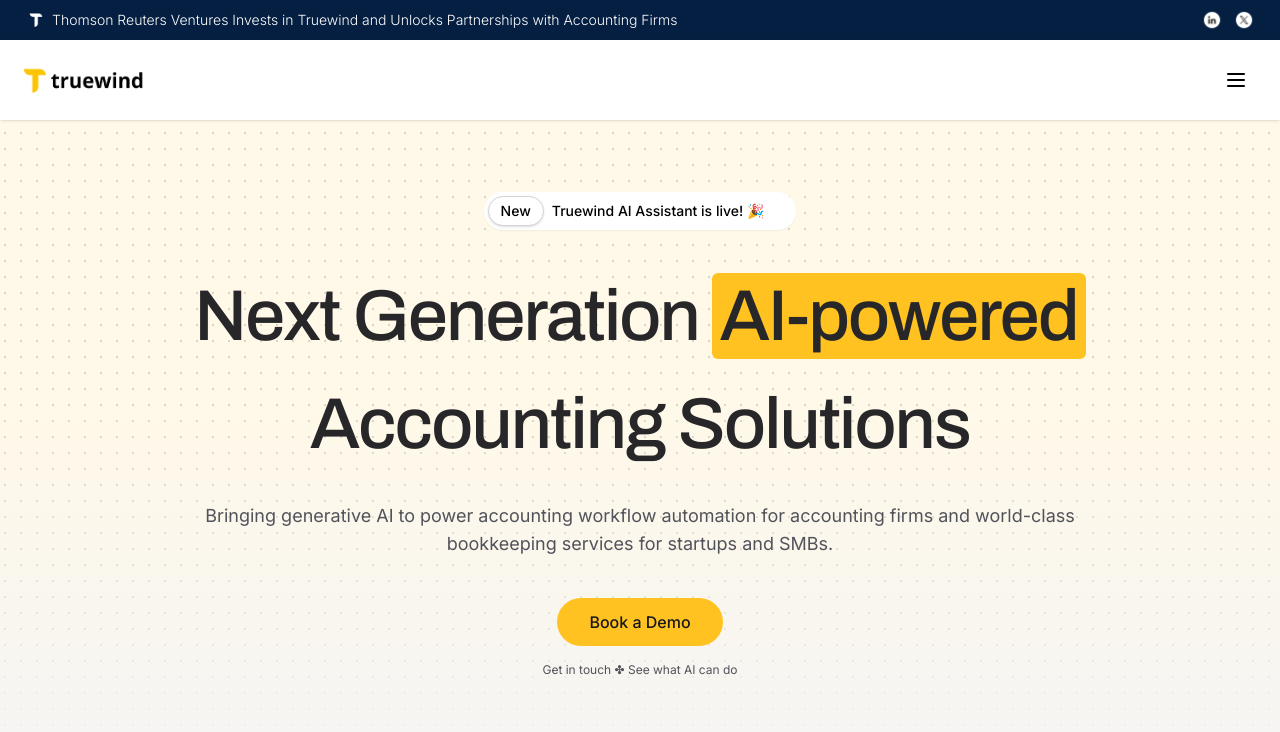
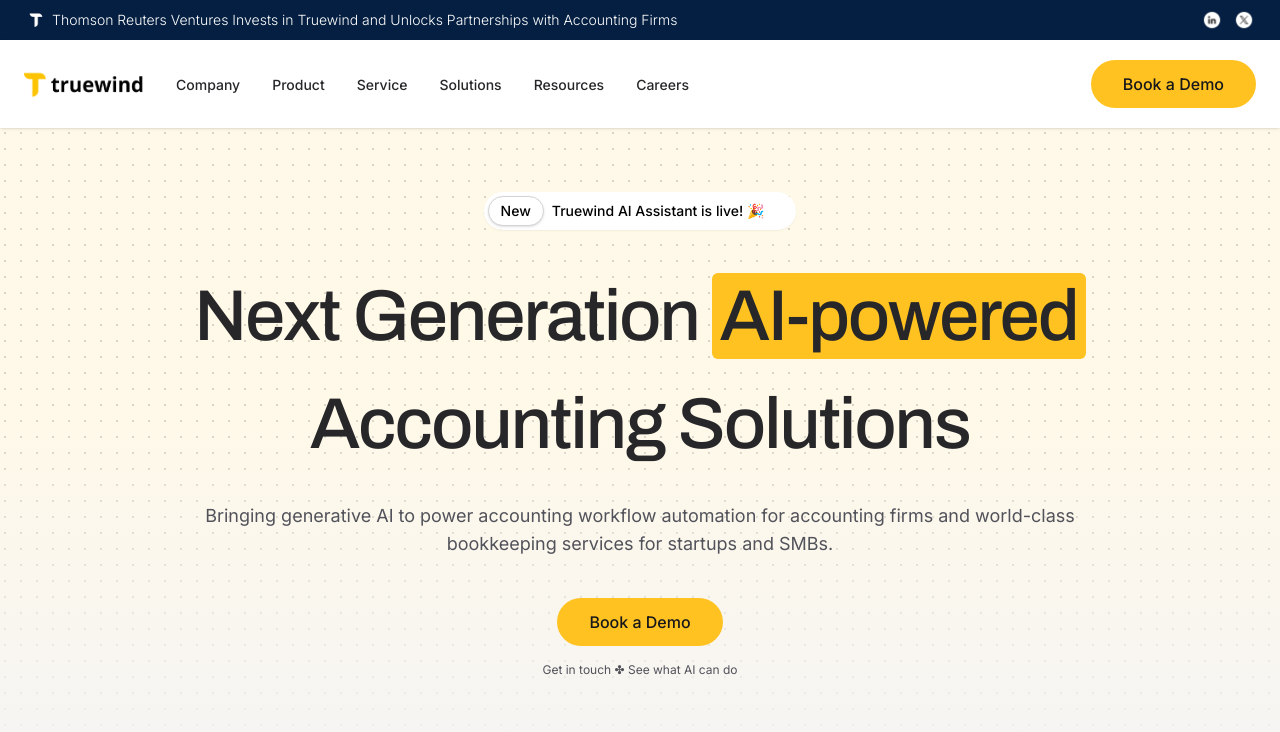
Before and after one commit to handikaharianto/web-clone, a Next.js app: page /truewind in a window 1280 px wide. Shown: the top 732 px of the page. Built offline with nearby package versions, Linux system fonts and the light colour scheme.

Commit message:
feat: add header for desktop screen

```diff
--- a/components/truewind/header.tsx
+++ b/components/truewind/header.tsx
@@ -44,18 +44,37 @@
     <header className="bg-white shadow">
       <div className="overflow-hidden">
         <div className="px-6 py-5 flex justify-between items-center 2xl:px-0 2xl:max-w-7xl 2xl:mx-auto">
-          <div>
+          <div className="flex items-center gap-x-8">
             <Image
               src="/truewind/truewind-logo.webp"
               alt="Logo"
               width={120}
               height={27}
             />
+            <ul className="lg:flex lg:items-center lg:gap-x-8 hidden">
+              {navItems.map((item) => (
+                <li key={item.title}>
+                  <Link
+                    href={item.url}
+                    className="text-sm text-zinc-800 font-medium"
+                  >
+                    {item.title}
+                  </Link>
+                </li>
+              ))}
+            </ul>
           </div>
+
+          <Link
+            href="#"
+            className="bg-[#ffc220] text-zinc-900 px-8 py-3 rounded-full font-medium hidden lg:inline-block"
+          >
+            Book a Demo
+          </Link>
           <button
             onClick={() => toggleNavbar(!isOpen)}
             className={clsx(
-              "p-2 rounded-md transition duration-300",
+              "p-2 rounded-md transition duration-300 lg:hidden",
               isOpen ? "bg-zinc-900 text-white" : "bg-transparent"
             )}
           >
@@ -85,6 +104,7 @@
               animate={{ height: "auto" }}
               exit={{ height: 0 }}
               transition={{ duration: 0.3, ease: "easeInOut" }}
+              className="lg:hidden"
             >
               <ul className="flex flex-col justify-center items-center gap-y-6 p-8">
                 {navItems.map((item) => (
```
